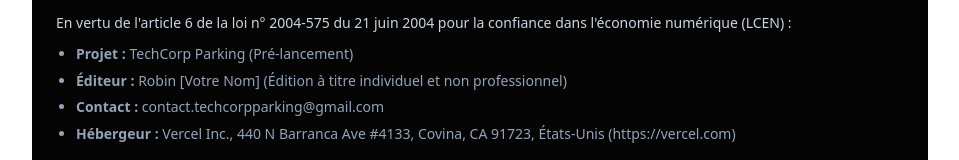
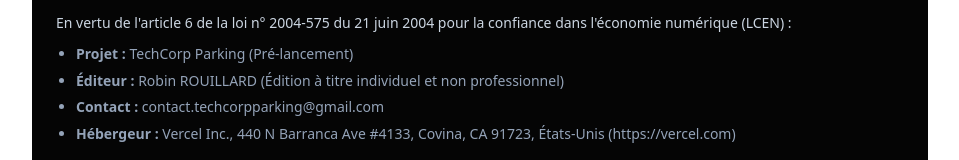
Before and after one commit to robinird/parking-application-multi-entreprises-LP, a Next.js app: page /mentions-legales in a window 1280 px wide. Shown: the part 236-396 px from the top of the page, without its empty margins (160-1119 px from the left). Built offline with nearby package versions, Linux system fonts and the light colour scheme.

Commit message:
Update page.tsx

```diff
--- a/app/mentions-legales/page.tsx
+++ b/app/mentions-legales/page.tsx
@@ -21,7 +21,7 @@
           <p className="mb-2">En vertu de l'article 6 de la loi n° 2004-575 du 21 juin 2004 pour la confiance dans l'économie numérique (LCEN) :</p>
           <ul className="list-disc pl-5 space-y-1 text-slate-400">
             <li><strong>Projet :</strong> TechCorp Parking (Pré-lancement)</li>
-            <li><strong>Éditeur :</strong> Robin [Votre Nom] (Édition à titre individuel et non professionnel)</li>
+            <li><strong>Éditeur :</strong> Robin ROUILLARD (Édition à titre individuel et non professionnel)</li>
             <li><strong>Contact :</strong> contact.techcorpparking@gmail.com</li>
             <li><strong>Hébergeur :</strong> Vercel Inc., 440 N Barranca Ave #4133, Covina, CA 91723, États-Unis (https://vercel.com)</li>
           </ul>
```
